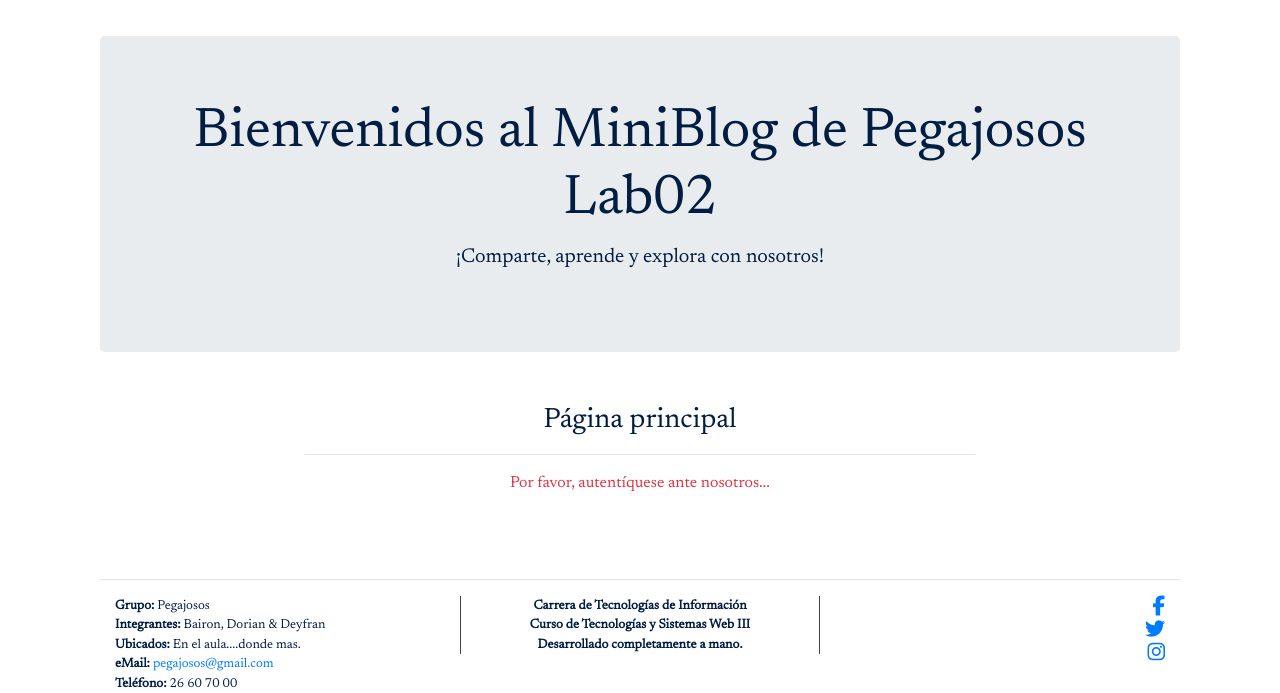
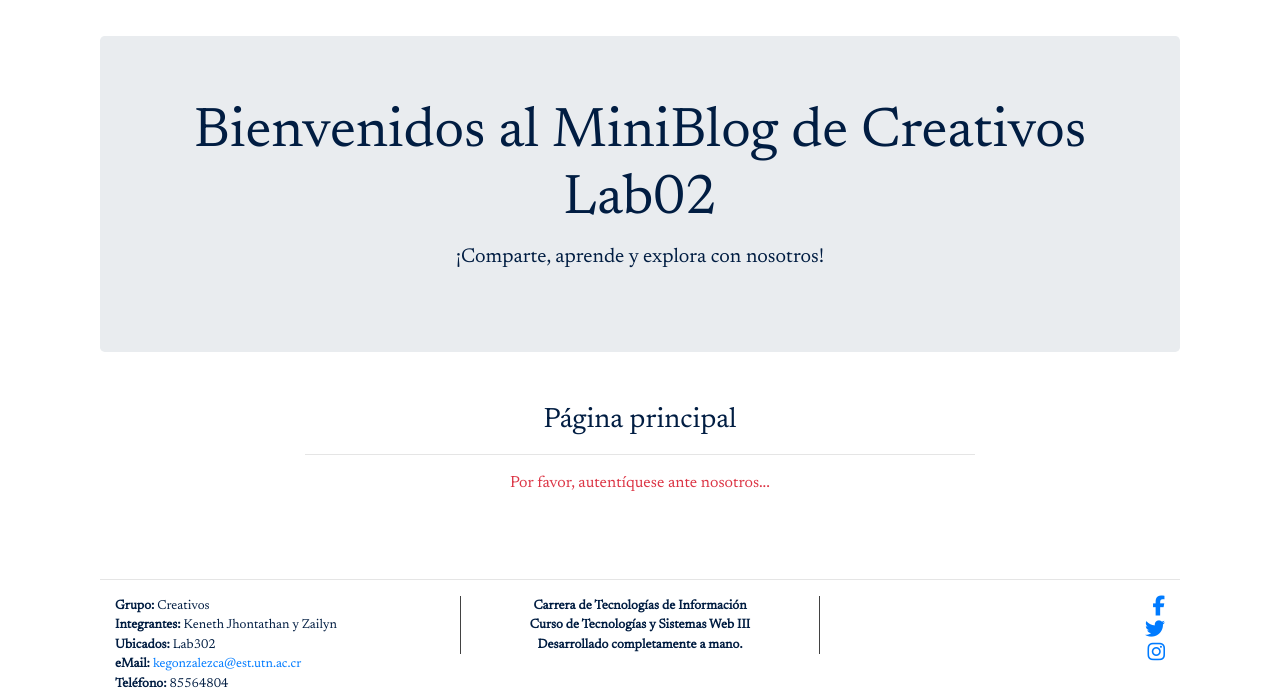
Before and after one commit to Entregas-Web3-Keneth-Gonzalez/lab02, a PHP site: page /Keneth/index.php in a window 1280 px wide. Shown: the part 109-802 px from the top of the page. Run offline with PHP 8.4, Linux system fonts and the light colour scheme; data that the repository does not hold is empty; some libraries are stand-ins or nearby versions.

Commit message:
terminando

```diff
--- a/app/config/config.php
+++ b/app/config/config.php
@@ -1,6 +1,6 @@
 <?php
 //database params in constant
-define('db_Servidor', 'localhost');
+define('db_Servidor', '127.0.0.1');
 define('db_Basedato', 'lab02');
 define('db_Usuario', 'root');
 define('db_Contra', 'Keneth.2003');
@@ -9,8 +9,8 @@ define('db_Contra', 'Keneth.2003');
 define('appRoot', dirname(dirname(__FILE__)));
 
 //relative addres
-define('urlRoot', 'http://localhost/Keneth/Lab02cholli/');
+define('urlRoot', 'http://localhost/Keneth/Lab02');
 
 //relative address
-define('siteName', 'Pegajosos Lab02');
+define('siteName', 'Creativos Lab02');
 ?>
--- a/app/views/includes/pie.php
+++ b/app/views/includes/pie.php
@@ -1,10 +1,10 @@
 <hr>
 <div class="col-4 div_pi">
-    <strong>Grupo: </strong>Pegajosos<br />
-    <strong>Integrantes: </strong>Bairon, Dorian & Deyfran<br />
-    <strong>Ubicados: </strong>En el aula....donde mas.<br />
-    <strong>eMail: </strong> <a href="mailto:pegajosos@gmail.com?subject=Solicito información">pegajosos@gmail.com</a><br />
-    <strong>Teléfono: </strong>26 60 70 00
+    <strong>Grupo: </strong>Creativos<br />
+    <strong>Integrantes: </strong>Keneth Jhontathan y Zailyn<br />
+    <strong>Ubicados: </strong>Lab302<br />
+    <strong>eMail: </strong> <a href="mailto:kegonzalezca@est.utn.ac.cr?subject=Solicito información">kegonzalezca@est.utn.ac.cr</a><br />
+    <strong>Teléfono: </strong>85564804
 </div>
 <div class="col-4 div_pc">
     Carrera de Tecnologías de Información<br />
```
